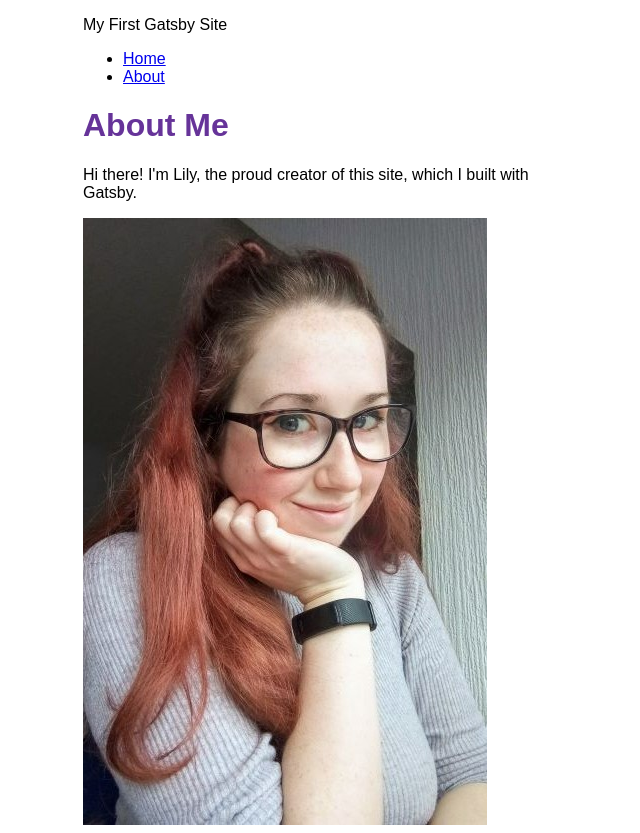
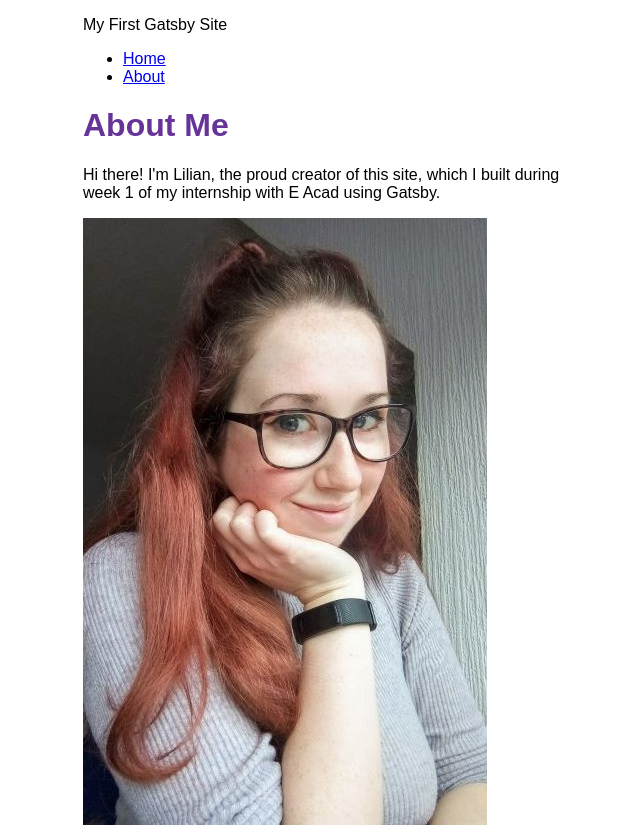
Before and after one commit to lbb712/my-first-gatsby-site, a Gatsby site: page /about in a window 1280 px wide. Shown: the whole page, without its empty margins (307-947 px from the left). Built offline with nearby package versions, Linux system fonts and the light colour scheme; Gatsby itself is replaced by a stand-in of ours.

Commit message:
part 2 of update

```diff
--- a/src/pages/about.js
+++ b/src/pages/about.js
@@ -7,7 +7,7 @@ import { StaticImage } from 'gatsby-plugin-image'
 const AboutPage = () => {
   return (
     <Layout pageTitle="About Me">
-      <p>Hi there! I'm Lily, the proud creator of this site, which I built with Gatsby.</p>
+      <p>Hi there! I'm Lilian, the proud creator of this site, which I built during week 1 of my internship with E Acad using Gatsby.</p>
       <StaticImage
         alt="Close up picture of Lily, the author of this webpage. She has long red/brown hair and is wearing glasses. "
         src="../images/lily.jpg"
```
Also changed, not shown: package.json (+8 -1 lines), 1 other file.
